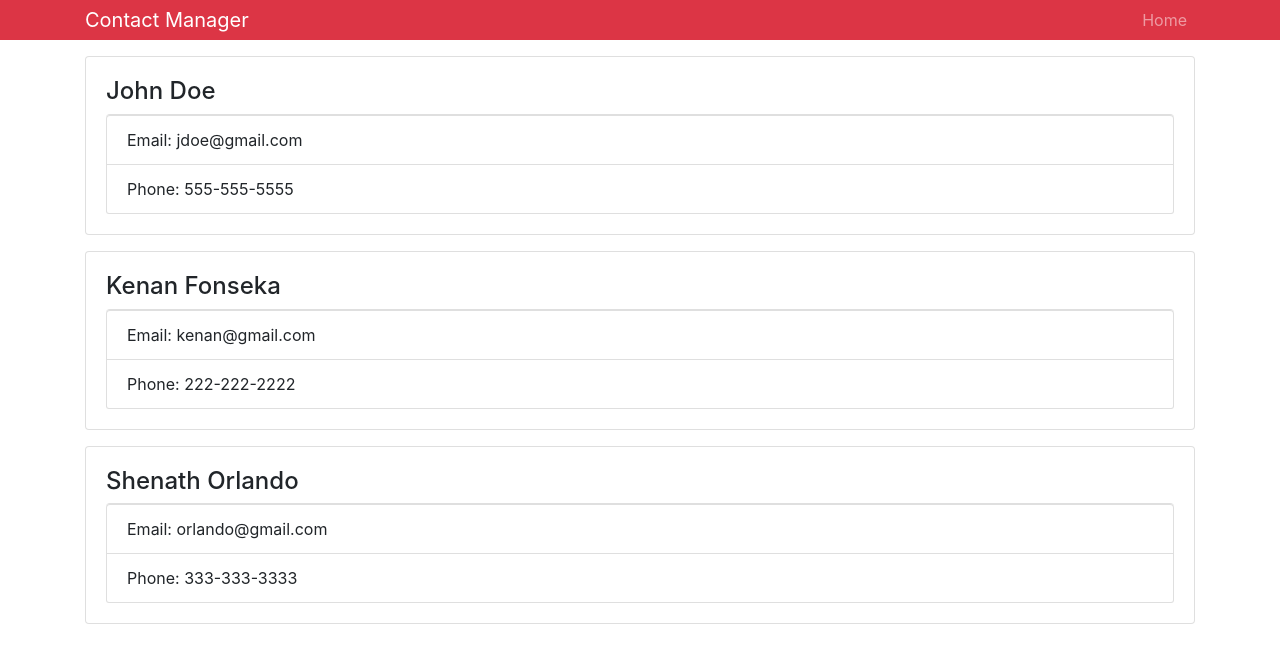
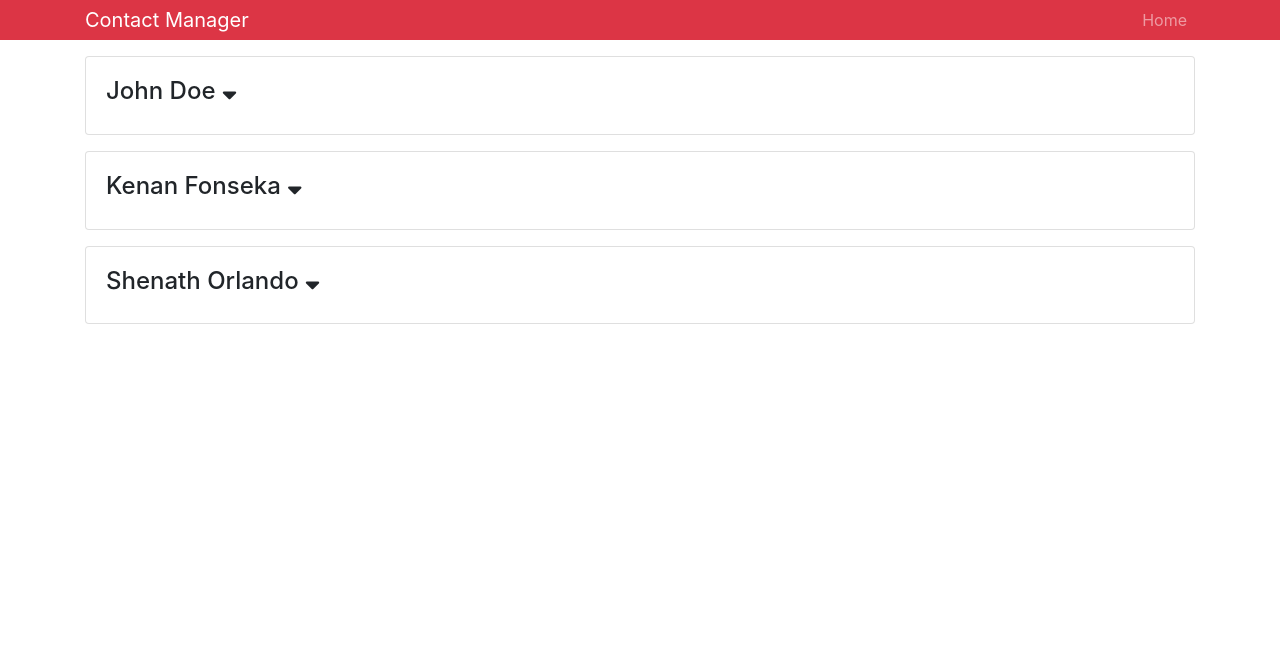
Before and after one commit to mgsf/ContactManager, a React (Create React App) app: page / in a window 1280 px wide. Shown: the top 660 px of the page. Built offline with nearby package versions, Linux system fonts and the light colour scheme.

Commit message:
Contact show/hide toggle added

```diff
--- a/public/index.html
+++ b/public/index.html
@@ -9,6 +9,7 @@
       name="description"
       content="Web site created using create-react-app"
     />
+    <link rel="stylesheet" href="//use.fontawesome.com/releases/v5.0.7/css/all.css">
     <link rel="apple-touch-icon" href="%PUBLIC_URL%/logo192.png" />
     <!--
       manifest.json provides metadata used when your web app is installed on a
--- a/src/components/Contact.js
+++ b/src/components/Contact.js
@@ -2,15 +2,26 @@ import React, {Component} from 'react';
 import PropTypes from 'prop-types';
 
 class Contact extends Component {
+    state = {
+        showContactInfo: false
+    };
+
+    onShowClick = e => {
+        this.setState({ showContactInfo: !this.state.showContactInfo})
+    };
+
     render() {
         const { name, email, phone } = this.props.contact;
+        const { showContactInfo } = this.state;
+
         return (
             <div className="card card-body mb-3">
-                <h4>{name}</h4>
+                <h4>{name} <i onClick={this.onShowClick} className="fas fa-sort-down" /> </h4>
+                {showContactInfo ? (
                 <ul className="list-group">
                     <li className="list-group-item">Email: {email}</li>
                     <li className="list-group-item">Phone: {phone}</li>
-                </ul>
+                </ul> ) : null}
             </div>
         );
     }
--- a/src/components/Contacts.js
+++ b/src/components/Contacts.js
@@ -31,14 +31,14 @@ class Contacts extends Component {
         const {contacts} = this.state;
 
         return (
-            <div>
+            <React.Fragment>
                 {contacts.map(contact => (
                     <Contact
                         key={contact.id}
                         contact={contact}
                     />
                 ))}
-            </div>
+            </React.Fragment>
         );
     }
 }
```
